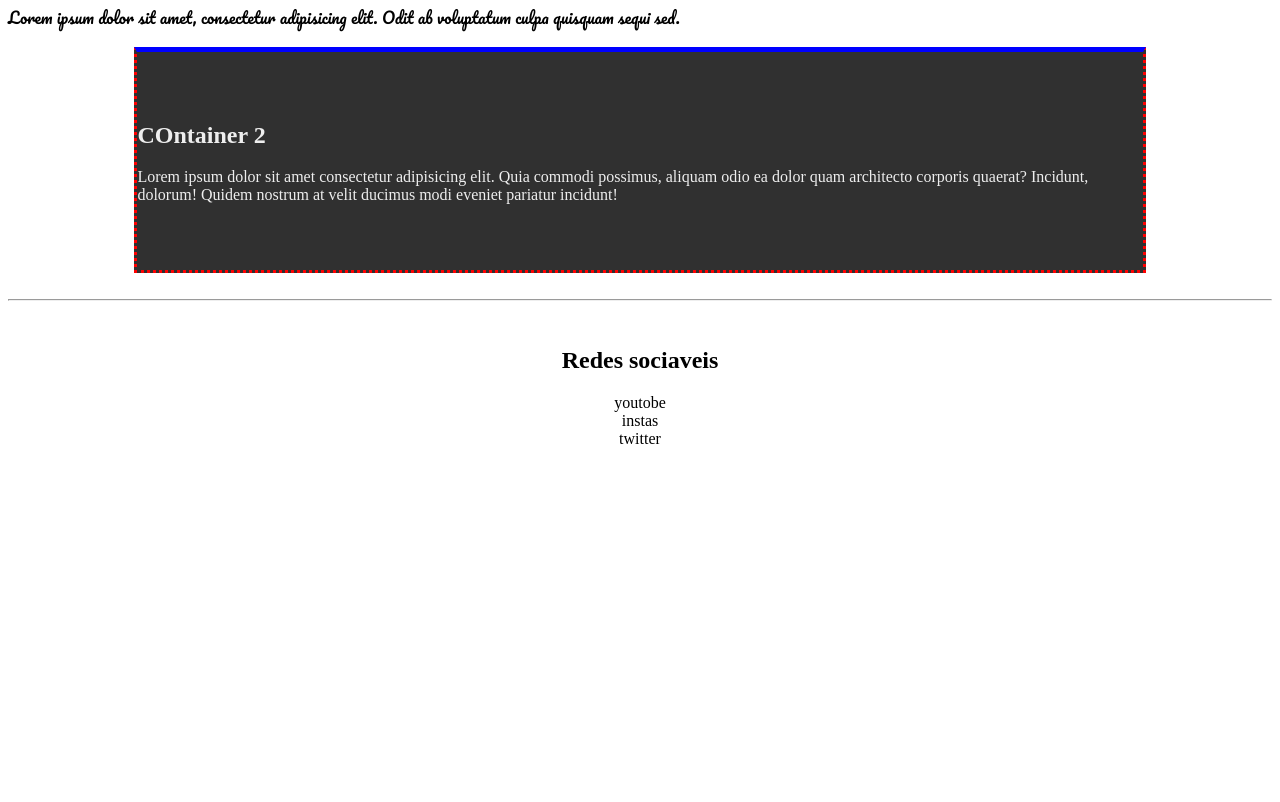
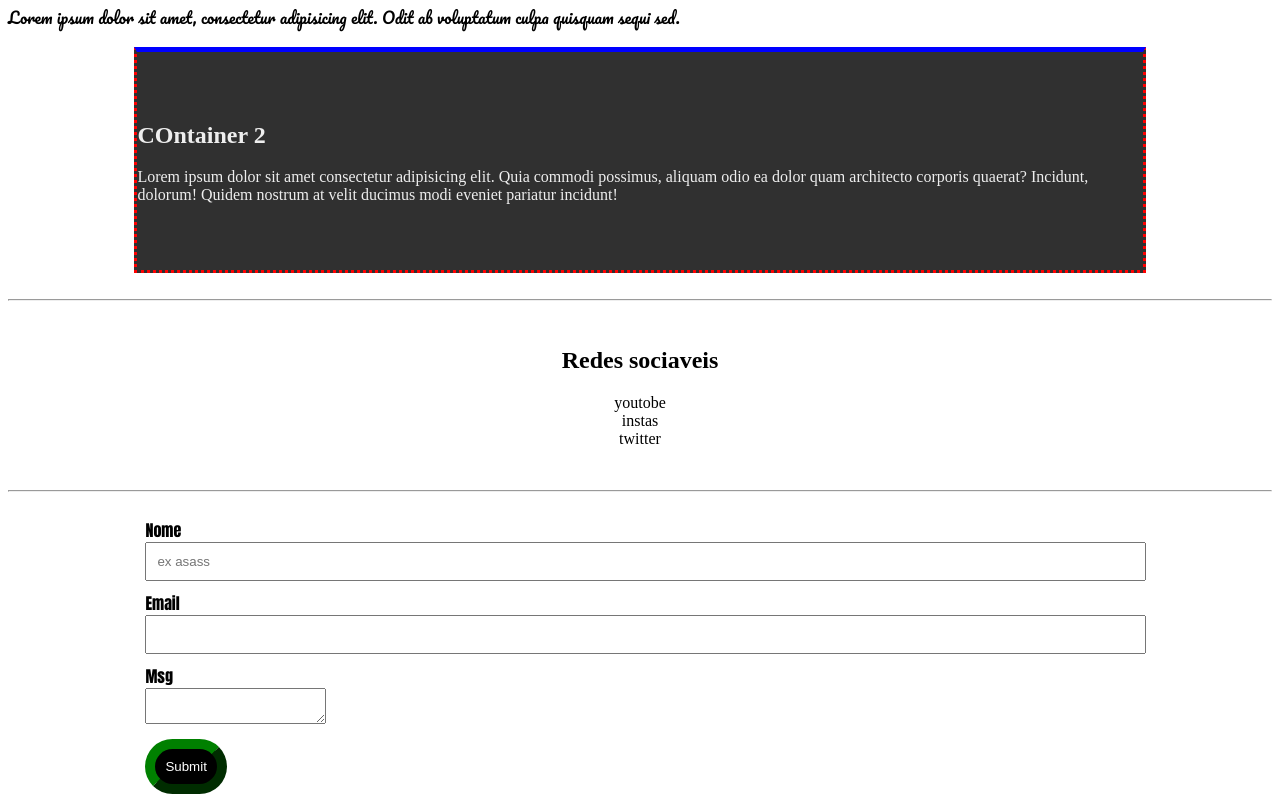
Before and after one commit to HahaAsan/Curso-CSS, a plain HTML site: page index.html in a window 1280 px wide. Shown: the part 347-1149 px from the top of the page. Before the commit the page ends 811 px from the top, so only its background shows below. Drawn offline with Linux system fonts and the light colour scheme.

Commit message:
formulariorr

```diff
--- a/index.html
+++ b/index.html
@@ -52,6 +52,28 @@
         </aside>
 
 
+        <!-- Formulairo -->
+
+        <br><hr><br>
+
+        <form action="form.php" method="post" class="formmain">
+
+            <div>
+                <label>Nome</label>
+                <input type="text" placeholder="ex asass">
+            </div>
+            <div>
+                <label for="">Email</label>
+                <input type="email" name="" id="">
+            </div>
+            <div>
+                <label for="">Msg</label>
+                <textarea name="mensafens" id=""></textarea>
+            </div>
+            <input class="butao" type="submit">
+
+        </form>
+
     </body>
 
 </html>
--- a/styles.css
+++ b/styles.css
@@ -1,3 +1,7 @@
+* {
+    box-sizing: border-box;
+}
+
 
 /* cores */
 
@@ -89,3 +93,44 @@ h1
     cursor: pointer;
 
 }
+
+/* Formularios */
+
+.formmain{
+
+    font-family: Impact, Haettenschweiler, 'Arial Narrow Bold', sans-serif;
+    padding-left: 11px;
+
+    width: 80%;
+    margin: auto;
+
+}
+
+.formmain div{
+
+    padding-bottom: 10px;
+
+}
+
+.formmain div label{
+
+    display: block;
+
+}
+.formmain div input {
+
+    padding: 10px;
+    width: 100%;
+
+}
+
+.butao {
+
+    color: white;
+    background-color: black;
+    border-color: green;
+    padding: 10px;
+    border-radius: 30px;
+    border-width: 10px;
+
+}
```
